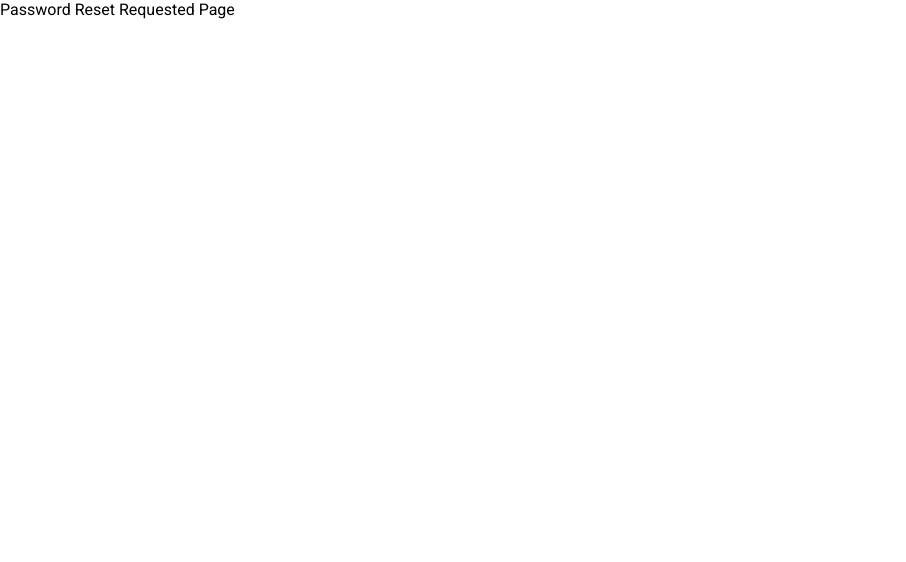
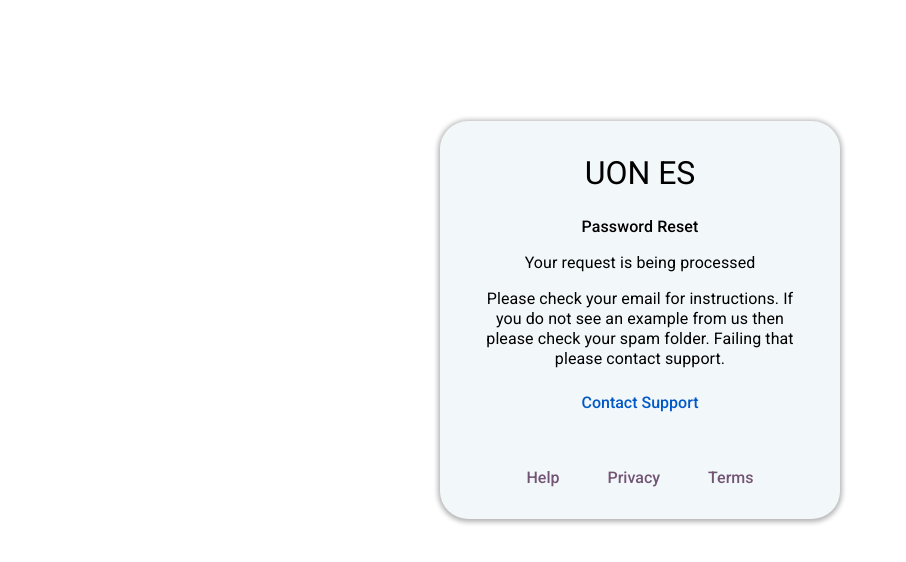
Before and after one commit to Uon-ES/ue-admin-portal, a React (Vite) app: page /reset-requested in a window 1280 px wide. Shown: the top 562 px of the page, without its empty margins (0-906 px from the left). Built offline with nearby package versions, Linux system fonts and the light colour scheme; the HTML template or start-up script is replaced by a standard one.

Commit message:
Access module

```diff
--- a/src/App.jsx
+++ b/src/App.jsx
@@ -16,12 +16,14 @@ import AdminUsers from "./pages/adminUsers/AdminUsers";
 import AdminUser from "./pages/adminUsers/AdminUser";
 import AddAdminUser from "./pages/adminUsers/AddAdminUser";
 import Map from "./pages/map/Map";
+import SignInPassword from "./pages/auth/SignInPassword";
 
 const App = () => {
 	return (
 		<Routes>
 			<Route index element={<Home />} />
 			<Route path="sign-in" element={<SignIn />} />
+			<Route path="sign-in-password" element={<SignInPassword />} />
 			<Route path="password-reset" element={<RequestReset />} />
 			<Route path="reset-requested" element={<ResetRequested />} />
 			<Route path="set-password" element={<SetPassword />} />
--- a/src/features/ui/button/Button.styled.js
+++ b/src/features/ui/button/Button.styled.js
@@ -9,7 +9,7 @@ export const StyledButton = styled.button`
 	font-size: 14px;
 	line-height: 20px;
 	letter-spacing: 0.1px;
-	padding: 0.5rem 1rem;
+	padding: 0.6rem 1.5rem;
 	border-radius: 50px;
 	cursor: pointer;
 	transition: all 0.25s ease-in-out;
--- /dev/null
+++ b/src/features/ui/dropdown/Dropdown.jsx
@@ -0,0 +1,23 @@
+import { MdMail } from "react-icons/md";
+import { StyledDropdown } from "./Dropdown.styled";
+
+const Dropdown = (props) => {
+	return (
+		<StyledDropdown>
+			<select
+				onChange={(e) => props?.setValue(e.target.value)}
+				name={props?.name}
+				id={props?.id}
+			>
+				{props.options?.map((option, index) => (
+					<option value={option} key={index}>
+						{option}
+					</option>
+				))}
+			</select>
+			<MdMail />
+		</StyledDropdown>
+	);
+};
+
+export default Dropdown;
--- /dev/null
+++ b/src/features/ui/dropdown/Dropdown.styled.js
@@ -0,0 +1,27 @@
+import styled from "styled-components";
+
+export const StyledDropdown = styled.div`
+	width: 100%;
+
+	& select {
+		width: 100%;
+		padding: 0.5rem;
+		padding-left: 1.5rem;
+		color: #1a1c1e;
+		font-size: 0.875rem;
+		font-weight: 500;
+		line-height: 1.25rem;
+		letter-spacing: 0.1px;
+		border: none;
+		outline: none;
+		border-radius: 0.5rem;
+		border: 1px solid #72777f;
+		background: rgba(73, 69, 79, 0.08);
+	}
+
+	& svg {
+		position: absolute;
+		left: 0.5rem;
+		top: 10px;
+	}
+`;
--- a/src/index.css
+++ b/src/index.css
@@ -34,6 +34,12 @@ body {
 	align-items: center;
 }
 
+.column {
+	display: flex;
+	flex-direction: column;
+	gap: 1rem;
+}
+
 .sb {
 	justify-content: space-between;
 }
@@ -44,10 +50,23 @@ a {
 	color: var(--primary-blue);
 }
 
+h1 {
+	font-size: 2rem;
+	font-weight: 400;
+	line-height: 2.5rem;
+}
+
 h3 {
 	font-weight: 400;
 	font-size: 24px;
 	line-height: 32px;
+}
+
+p {
+	font-size: 1rem;
+	font-weight: 400;
+	line-height: 1.25rem;
+	letter-spacing: 0.1px;
 }
 
 .supporting-text {
@@ -57,3 +76,12 @@ h3 {
 	letter-spacing: 0.1px;
 	color: var(--light-gray);
 }
+
+.bold {
+	font-weight: 500;
+	letter-spacing: 0.1px;
+}
+
+.text-center {
+	text-align: center;
+}
--- a/src/pages/auth/RequestReset.jsx
+++ b/src/pages/auth/RequestReset.jsx
@@ -1,5 +1,50 @@
+import FormDialog from "../../features/ui/formDialog/FormDialog";
+import Logo from "../../assets/logo.svg";
+import IconInput from "../../features/ui/iconInput/IconInput";
+import { MdMail } from "react-icons/md";
+import { useRef } from "react";
+import { Link } from "react-router-dom";
+import Button from "../../features/ui/button/Button";
+
 const RequestReset = () => {
-	return <div>Request Reset Page</div>;
+	const emailRef = useRef("");
+
+	const handleContinue = async () => {
+		const email = emailRef.current.value;
+
+		if (!email) return;
+
+		console.log(email);
+	};
+
+	return (
+		<FormDialog>
+			<img width="45px" height="45px" src={Logo} />
+			<h3>Password Reset</h3>
+			<p className="supporting-text">
+				Enter your email to reset your password.
+			</p>
+			<IconInput iconPosition="left">
+				<input
+					ref={emailRef}
+					id="email-input"
+					type="email"
+					placeholder="Email"
+					required
+				/>
+				<MdMail />
+			</IconInput>
+			<div className="row sb">
+				<Link to="/sign-in">Back</Link>
+				<Button onClick={handleContinue}>Continue</Button>
+			</div>
+			<div className="bottom">
+				<Link to="">Help</Link>
+				<Link to="">Privacy</Link>
+				<Link to="">Terms</Link>
+			</div>
+		</FormDialog>
+	);
 };
 
 export default RequestReset;
--- a/src/pages/auth/ResetRequested.jsx
+++ b/src/pages/auth/ResetRequested.jsx
@@ -1,5 +1,27 @@
+import FormDialog from "../../features/ui/formDialog/FormDialog";
+import { Link } from "react-router-dom";
+
 const ResetRequested = () => {
-	return <div>Password Reset Requested Page</div>;
+	return (
+		<FormDialog>
+			<h1>UON ES</h1>
+			<div className="column">
+				<p className="bold text-center">Password Reset</p>
+				<p className="text-center">Your request is being processed</p>
+				<p className="text-center">
+					Please check your email for instructions. If you do not see
+					an example from us then please check your spam folder.
+					Failing that please contact support.
+				</p>
+			</div>
+			<Link to="">Contact Support</Link>
+			<div className="bottom">
+				<Link to="">Help</Link>
+				<Link to="">Privacy</Link>
+				<Link to="">Terms</Link>
+			</div>
+		</FormDialog>
+	);
 };
 
 export default ResetRequested;
--- a/src/pages/auth/SignIn.jsx
+++ b/src/pages/auth/SignIn.jsx
@@ -2,11 +2,12 @@ import FormDialog from "../../features/ui/formDialog/FormDialog";
 import Logo from "../../assets/logo.svg";
 import InputIcon from "../../features/ui/iconInput/IconInput";
 import { MdMail } from "react-icons/md";
-import { Link } from "react-router-dom";
+import { Link, useNavigate } from "react-router-dom";
 import Button from "../../features/ui/button/Button";
 import { useEffect, useRef } from "react";
 
 const SignIn = () => {
+	const navigate = useNavigate();
 	const emailRef = useRef("");
 
 	useEffect(() => {
@@ -15,7 +16,10 @@ const SignIn = () => {
 
 	const handleContinue = async () => {
 		const email = emailRef.current.value;
-		console.log(email);
+
+		if (!email) return;
+
+		navigate(`/sign-in-password?email=${email}`);
 	};
 
 	return (
@@ -27,8 +31,9 @@ const SignIn = () => {
 				<input
 					ref={emailRef}
 					id="email-input"
-					type="text"
+					type="email"
 					placeholder="Email"
+					required
 				/>
 				<MdMail />
 			</InputIcon>
--- /dev/null
+++ b/src/pages/auth/SignInPassword.jsx
@@ -0,0 +1,58 @@
+import FormDialog from "../../features/ui/formDialog/FormDialog";
+import Logo from "../../assets/logo.svg";
+import IconInput from "../../features/ui/iconInput/IconInput";
+import { useEffect, useRef } from "react";
+import { MdLock } from "react-icons/md";
+import { Link, useNavigate, useSearchParams } from "react-router-dom";
+import Button from "../../features/ui/button/Button";
+import Dropdown from "../../features/ui/dropdown/Dropdown";
+
+const SignInPassword = () => {
+	const navigate = useNavigate();
+	const [searchParams] = useSearchParams();
+	const email = searchParams.get("email");
+	const passwordRef = useRef("");
+
+	useEffect(() => {
+		passwordRef.current.focus();
+	}, []);
+
+	useEffect(() => {
+		if (!email) {
+			navigate("/sign-in");
+		}
+	}, [email]);
+
+	const handleSignIn = async () => {
+		const password = passwordRef.current.value;
+		console.log(email, password);
+	};
+
+	return (
+		<FormDialog>
+			<img width="45px" height="45px" src={Logo} />
+			<h3>Sign In</h3>
+			<Dropdown options={[email]} />
+			<IconInput iconPosition="left">
+				<input
+					ref={passwordRef}
+					id="password-input"
+					type="password"
+					placeholder="Password"
+				/>
+				<MdLock />
+			</IconInput>
+			<div className="row sb">
+				<Link to="/password-reset">Forgot Password?</Link>
+				<Button onClick={handleSignIn}>Sign In</Button>
+			</div>
+			<div className="bottom">
+				<Link to="">Help</Link>
+				<Link to="">Privacy</Link>
+				<Link to="">Terms</Link>
+			</div>
+		</FormDialog>
+	);
+};
+
+export default SignInPassword;
```
